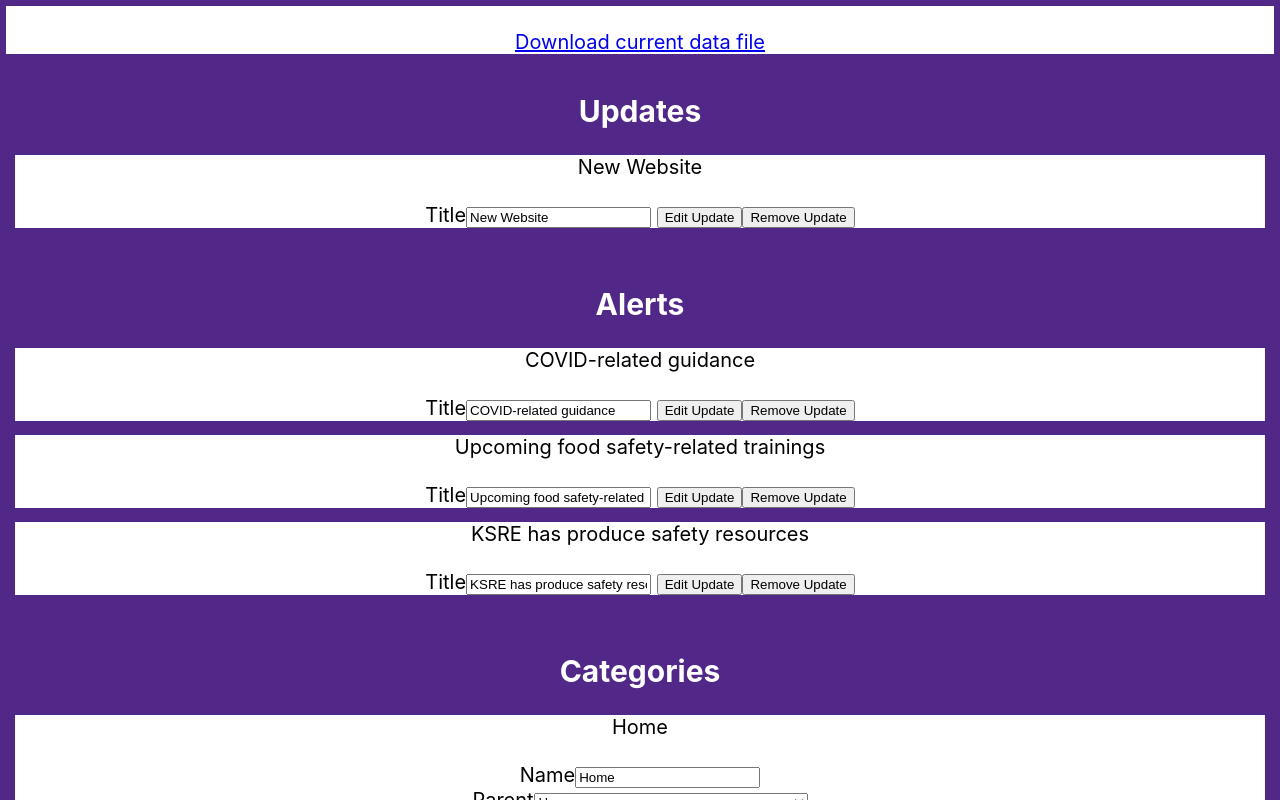
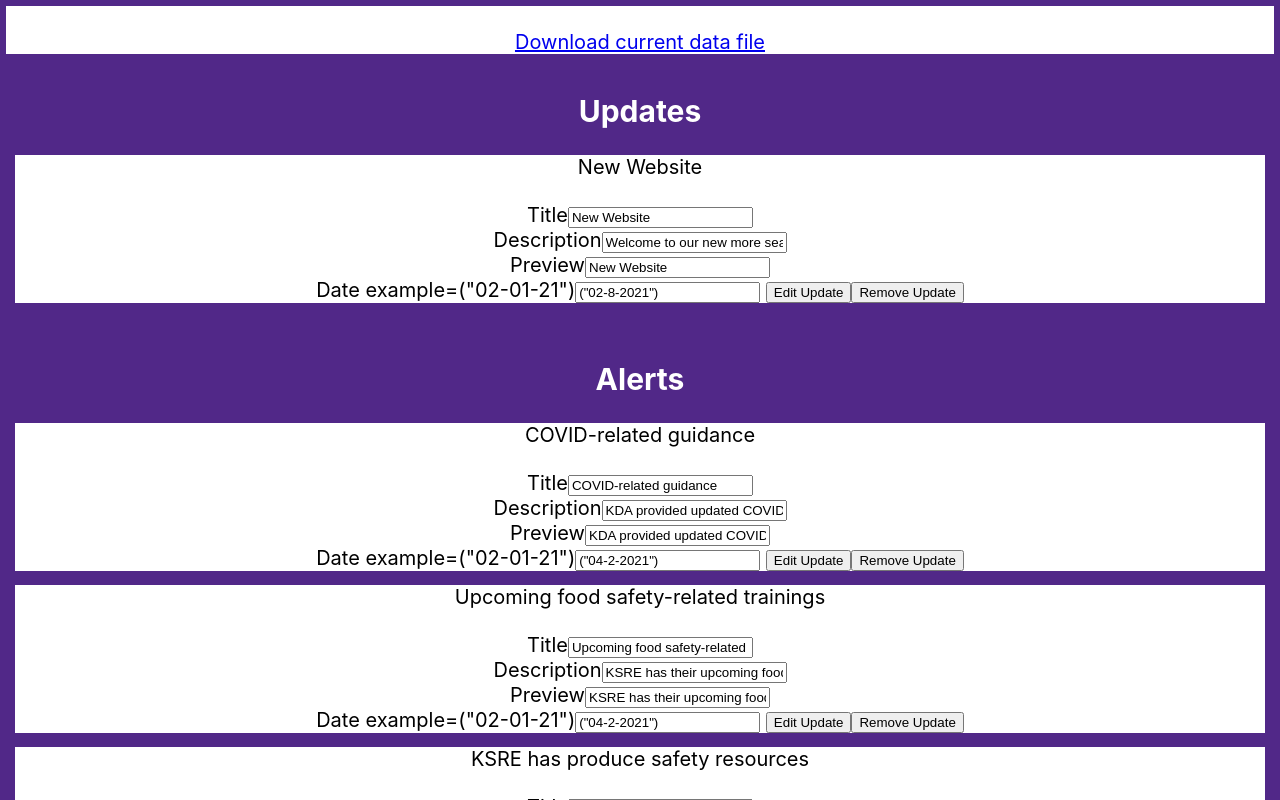
Before and after one commit to Schafer44/KDAUpdateWebsite, a React (Create React App) app: page / in a window 1280 px wide. Shown: the top 800 px of the page. Built offline with nearby package versions, Linux system fonts and the light colour scheme.

Commit message:
Working edits to alerts and update

```diff
--- a/src/DataUpdateCreator.js
+++ b/src/DataUpdateCreator.js
@@ -5,8 +5,7 @@ class DataUpdateCreator extends React.Component {
         super(props);
         console.log(props);
         this.state = {
-            title: "title",
-            type: "entry"
+            title: "title"
         };
 
 
@@ -35,8 +34,7 @@ class DataUpdateCreator extends React.Component {
         const key = this.state.title.replace(/[^a-zA-Z]/g, "");
         const entry = this.state;
         console.log(key, entry);
-        this.state.type = "entry";
-        this.props.addUpdate(key, entry);
+        this.props.addAlert(key, entry);
 
 
     }
@@ -71,12 +69,12 @@ class DataUpdateCreator extends React.Component {
                 />
                 <br></br>
                 <label>Preview</label>
-                <input name="preview" value={this.state.description}
+                <input name="preview" value={this.state.preview}
                     onChange={this.handleChange}
                 />
                 <br></br>
-                <label>Date</label>
-                <input name="date" value={this.state.description}
+                <label>Date example=("02-01-21")</label>
+                <input name="date" value={this.state.date}
                     onChange={this.handleChange}
                 />
 
@@ -100,7 +98,7 @@ class DataUpdateCreator extends React.Component {
                     onChange={this.handleChange}
                 />
                 <br></br>
-                <label>Date</label>
+                <label>Date example=("02-01-21")</label>
                 <input name="date" value={this.state.description}
                     onChange={this.handleChange}
                 />
--- a/src/UpdatesDisplay.js
+++ b/src/UpdatesDisplay.js
@@ -57,7 +57,21 @@ class UpdatesDisplay extends React.Component {
                     onChange={this.handleChange}
                     onBlur={this.handleBlur}
                 />
-
+                <br></br>
+                <label>Description</label>
+                <input title="description" value={this.state.description}
+                    onChange={this.handleChange}
+                />
+                <br></br>
+                <label>Preview</label>
+                <input title="preview" value={this.state.preview}
+                    onChange={this.handleChange}
+                />
+                <br></br>
+                <label>Date example=("02-01-21")</label>
+                <input title="date" value={this.state.date}
+                    onChange={this.handleChange}
+                />
                 {buttons}
 
             </div>
@@ -69,5 +83,4 @@ class UpdatesDisplay extends React.Component {
 }
 
 
-
 export default UpdatesDisplay;
```
